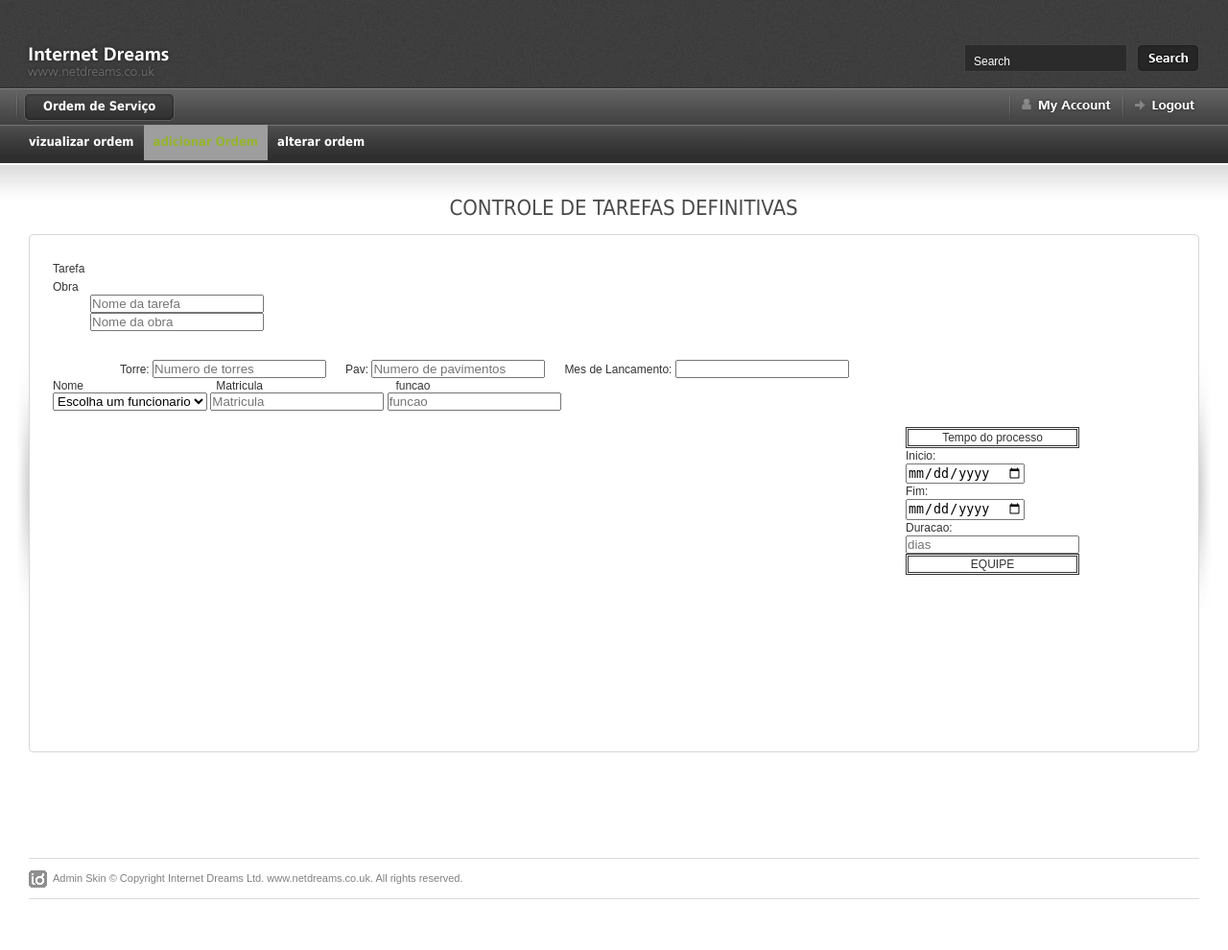
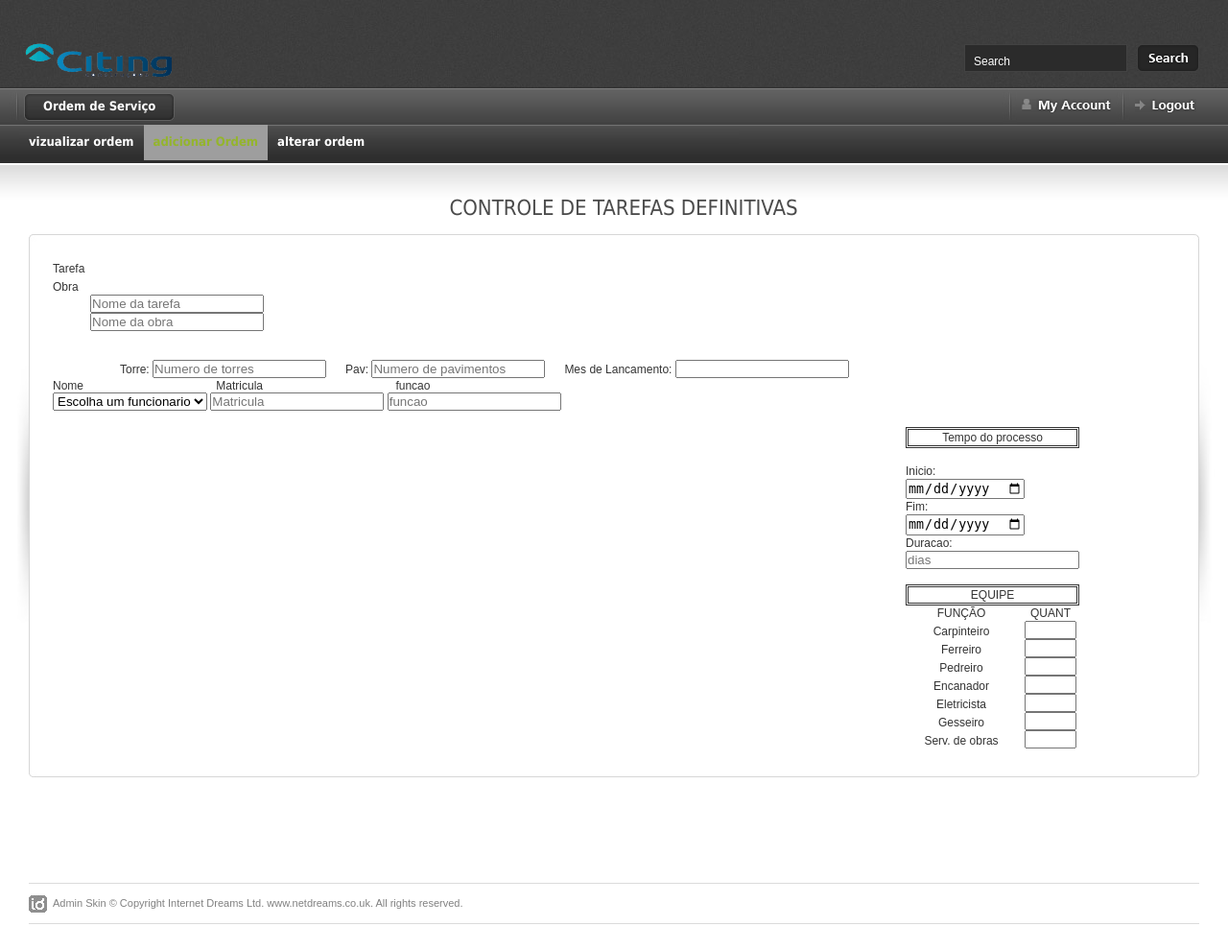
Before and after one commit to rogerioaugusto/EncorpGabriel, a PHP site: page / in a window 1280 px wide. Shown: the whole page at 96% size. Before the commit the page ends 937 px from the top, so only its background shows below. Run offline with PHP 8.4, Linux system fonts and the light colour scheme; data that the repository does not hold is empty; some libraries are stand-ins or nearby versions; grey boxes are pictures that could not be loaded.

Commit message:
atualizações com logo
trocar a cor

```diff
--- a/Code/index.php
+++ b/Code/index.php
@@ -185,7 +185,7 @@ $(document).pngFix( );
 
 	<!-- start logo -->
 	<div id="logo">
-	<a href="index.html"><img src="images/shared/logo.png" width="156" height="40" alt="" /></a>
+	<a href="index.html"><img src="images/shared/citing.png" width="156" height="40" alt="" /></a>
 	</div>
 	<!-- end logo -->
 
@@ -341,15 +341,35 @@ $(document).pngFix( );
                 <div id="tipofunc">
                     <ul id="tiposfuncionarios">
                         <li><p>Tempo do processo</p></li>
+                        <br>
                         <li>Inicio:<br><input type="date" id="datainicio"></li>
                         <li>Fim:<br><input type="date" id="datafim"></li>
                         <li>Duracao:<br><input type="type" id="duracao" placeholder="dias"></li>
+                        <br>
                     </ul>
                     <ul id="equipe">
                         <li><p>EQUIPE</p></li>
-                        <li></li>
                     </ul>
-
+                    <ul id="tituloQTD">
+                        <li>QUANT</li>
+                        <li><input type="text" id="carpinteiro"></li>
+                        <li><input type="text" id="ferreiro"></li>
+                        <li><input type="text" id="pedreiro"></li>
+                        <li><input type="text" id="encanador"></li>
+                        <li><input type="text" id="eletricista"></li>
+                        <li><input type="text" id="gesseiro"></li>
+                        <li><input type="text" id="servente"></li>
+                    </ul>
+                    <ul id="tituloEQP">
+                        <li id="titulo">FUNÇÃO</li>
+                        <li id="necessario">Carpinteiro</li>
+                        <li id="necessario">Ferreiro</li>
+                        <li id="necessario">Pedreiro</li>
+                        <li id="necessario">Encanador</li>
+                        <li id="necessario">Eletricista</li>
+                        <li id="necessario">Gesseiro</li>
+                        <li id="necessario">Serv. de obras</li>
+                    </ul>
                 </div>
 
                 <div id="textfuncionarios">
--- a/Code/view/CSS/screen.css
+++ b/Code/view/CSS/screen.css
@@ -1568,7 +1568,7 @@ div#inputfuncionarios {
 
 div#tipofunc{
     width: 400;
-    height: 4000;
+    height: 330px;;
     float: right;
     margin-top: 100px;
     margin-right: 100px;
@@ -1583,6 +1583,14 @@ ul#equipe{list-style-type: none;}
 ul#equipe p{text-align: center; border-style: double; font-family: sans-serif;}
 
 ul#equipe li{text-align: center;}
+
+ul#tituloEQP{list-style-type: none; text-align: center;width: 116px;}
+
+li#necessario{margin-top: 3px;}
+
+#tituloQTD{list-style-type: none; text-align: center; width: 60px; float: right;}
+
+#tituloQTD input[type="text"]{width: 50px;}
 
 div#encima{
     width: 400px;
```
Also changed, not shown: Code/images/login/citing.png (added), Code/images/shared/citing.png (added).
